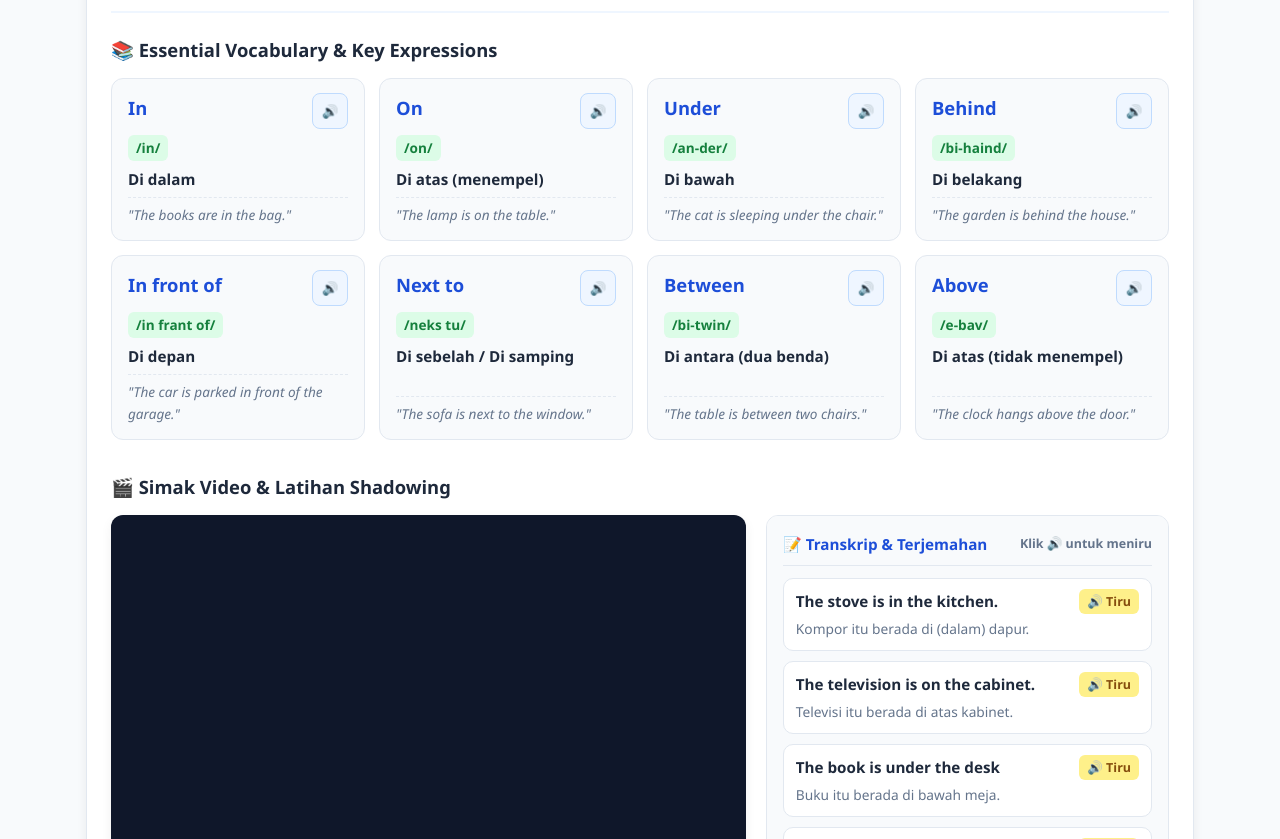
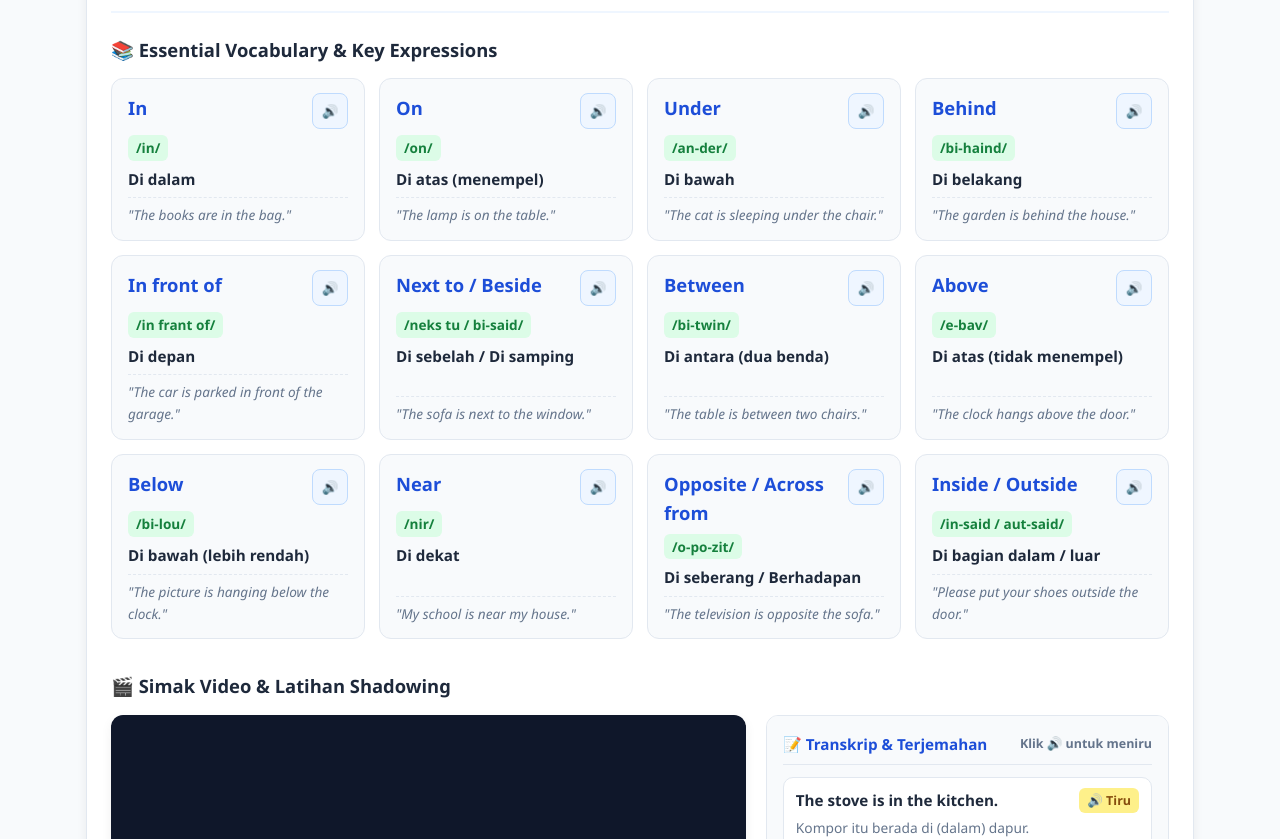
Before and after one commit to rioforchollege-acc/englearn, a plain HTML site: page index.html in a window 1280 px wide. Shown: the part 546-1385 px from the top of the page. Drawn offline with Linux system fonts and the light colour scheme.

Commit message:
add more vocab

```diff
--- a/index.html
+++ b/index.html
@@ -520,9 +520,14 @@
               videoUrl: "https://youtu.be/f-p9ltpt6yI?si=ePJ6EQGeFYN0cIAt",
               vocabulary: [
                 { word: "My name is...", phonetic: "/mai neim iz/", meaning: "Nama saya adalah...", example: "My name is Galang." },
+                { word: "Nickname", phonetic: "/nik-neim/", meaning: "Nama panggilan", example: "You can call me Lang, that is my nickname." },
                 { word: "I am from...", phonetic: "/ai em from/", meaning: "Saya berasal dari...", example: "I am from Tondano." },
                 { word: "I live in...", phonetic: "/ai liv in/", meaning: "Saya tinggal di...", example: "I live in Sulawesi." },
+                { word: "Age / Years old", phonetic: "/eij / yirz old/", meaning: "Umur / Tahun", example: "I am thirteen years old." },
                 { word: "My hobby is...", phonetic: "/mai hobi iz/", meaning: "Hobi saya adalah...", example: "My hobby is playing football." },
+                { word: "Siblings", phonetic: "/sib-lingz/", meaning: "Saudara kandung", example: "I have two siblings, a brother and a sister." },
+                { word: "Student", phonetic: "/styu-dent/", meaning: "Siswa / Pelajar", example: "I am a seventh-grade student." },
+                { word: "Favorite", phonetic: "/fei-ve-rit/", meaning: "Kesukaan / Favorit", example: "My favorite color is blue." },
                 { word: "Nice to meet you", phonetic: "/nais tu mit yu/", meaning: "Senang bertemu denganmu", example: "Hello, nice to meet you!" }
               ],
               transcript: [
@@ -541,7 +546,13 @@
                 { word: "Best friend", phonetic: "/best frend/", meaning: "Sahabat baik", example: "She is my best friend." },
                 { word: "He / She is...", phonetic: "/hi / syi iz/", meaning: "Dia (laki-laki / perempuan) adalah...", example: "She is very kind." },
                 { word: "Classmate", phonetic: "/klas-meit/", meaning: "Teman sekelas", example: "Andre is my classmate." },
-                { word: "Friendly", phonetic: "/frend-li/", meaning: "Ramah", example: "Everyone likes her because she is friendly." }
+                { word: "Friendly", phonetic: "/frend-li/", meaning: "Ramah", example: "Everyone likes her because she is friendly." },
+                { word: "Helpful", phonetic: "/help-ful/", meaning: "Suka menolong", example: "Galang is a helpful friend." },
+                { word: "Cheerful", phonetic: "/cir-ful/", meaning: "Ceria", example: "Monita always looks cheerful every morning." },
+                { word: "Tall / Short", phonetic: "/tol / syort/", meaning: "Tinggi / Pendek", example: "My brother is tall, but I am short." },
+                { word: "Curly hair", phonetic: "/ker-li her/", meaning: "Rambut keriting", example: "He has short curly hair." },
+                { word: "Wears glasses", phonetic: "/werz gla-siz/", meaning: "Memakai kacamata", example: "Andre wears glasses when reading." },
+                { word: "Together", phonetic: "/tu-ge-der/", meaning: "Bersama-sama", example: "We study English together after school." }
               ],
               transcript: [
                 { en: "This is my best friend, Monita.", id: "Ini adalah sahabat baik saya, Monita." },
@@ -565,7 +576,12 @@
                 { word: "Spicy", phonetic: "/spai-si/", meaning: "Pedas", example: "I like spicy sambal." },
                 { word: "Sweet", phonetic: "/swit/", meaning: "Manis", example: "This banana fritter is sweet." },
                 { word: "Savory", phonetic: "/sei-ve-ri/", meaning: "Gurih", example: "Chicken soup tastes savory." },
-                { word: "Breakfast", phonetic: "/brek-fest/", meaning: "Sarapan", example: "I eat bread for breakfast." }
+                { word: "Salty", phonetic: "/sol-ti/", meaning: "Asin", example: "The fried fish is a bit salty." },
+                { word: "Sour", phonetic: "/sau-er/", meaning: "Asam", example: "Mango juice tastes sweet and sour." },
+                { word: "Crunchy / Crispy", phonetic: "/kran-ci / kris-pi/", meaning: "Renyah / Garing", example: "Crackers are very crunchy." },
+                { word: "Breakfast", phonetic: "/brek-fest/", meaning: "Sarapan", example: "I eat bread for breakfast." },
+                { word: "Lunch", phonetic: "/lanc/", meaning: "Makan siang", example: "We have lunch at twelve o'clock." },
+                { word: "Beverage / Drink", phonetic: "/bev-rij / dringk/", meaning: "Minuman", example: "Iced tea is my favorite beverage." }
               ],
               transcript: [
                 { en: "My favorite food is Indonesian fried rice.", id: "Makanan favorit saya adalah nasi goreng Indonesia." },
@@ -582,7 +598,13 @@
                 { word: "Ingredients", phonetic: "/in-gri-di-ens/", meaning: "Bahan-bahan masakan", example: "Prepare all the ingredients first." },
                 { word: "Frying pan", phonetic: "/frai-ing pen/", meaning: "Wajan penggorengan", example: "Heat the oil in the frying pan." },
                 { word: "Spoon & Fork", phonetic: "/spun en fork/", meaning: "Sendok & Garpu", example: "We eat noodles with a spoon and fork." },
-                { word: "Cut / Chop", phonetic: "/kat / cop/", meaning: "Memotong / Mencincang", example: "Chop the garlic into small pieces." }
+                { word: "Knife", phonetic: "/naif/", meaning: "Pisau", example: "Be careful when using a sharp knife." },
+                { word: "Cutting board", phonetic: "/ka-ting bord/", meaning: "Talenan", example: "Slice the vegetables on the cutting board." },
+                { word: "Bowl & Plate", phonetic: "/bol en pleit/", meaning: "Mangkuk & Piring", example: "Serve the hot soup in a big bowl." },
+                { word: "Spatula", phonetic: "/spa-tyu-la/", meaning: "Sodet / Spatula", example: "Flip the omelet using a spatula." },
+                { word: "Cut / Chop", phonetic: "/kat / cop/", meaning: "Memotong / Mencincang", example: "Chop the garlic into small pieces." },
+                { word: "Stir / Mix", phonetic: "/ster / miks/", meaning: "Mengaduk / Mencampur", example: "Stir the sugar into the tea." },
+                { word: "Fry / Boil", phonetic: "/frai / boil/", meaning: "Menggoreng / Merebus", example: "Boil the water before adding noodles." }
               ],
               transcript: [
                 { en: "To make a simple omelet, we need two eggs and a pinch of salt.", id: "Untuk membuat telur dadar sederhana, kita butuh dua telur dan sejumput garam." },
@@ -605,7 +627,13 @@
                 { word: "Living room", phonetic: "/li-ving rum/", meaning: "Ruang tamu / keluarga", example: "We watch TV in the living room." },
                 { word: "Bedroom", phonetic: "/bed-rum/", meaning: "Kamar tidur", example: "My bedroom is clean and tidy." },
                 { word: "Kitchen", phonetic: "/ki-cen/", meaning: "Dapur", example: "Mother cooks dinner in the kitchen." },
-                { word: "Bathroom", phonetic: "/bath-rum/", meaning: "Kamar mandi", example: "Wash your hands in the bathroom." }
+                { word: "Bathroom", phonetic: "/bath-rum/", meaning: "Kamar mandi", example: "Wash your hands in the bathroom." },
+                { word: "Dining room", phonetic: "/dai-ning rum/", meaning: "Ruang makan", example: "Our family eats together in the dining room." },
+                { word: "Garage", phonetic: "/ga-raj/", meaning: "Garasi", example: "Father parks his car in the garage." },
+                { word: "Garden / Yard", phonetic: "/gar-den / yard/", meaning: "Taman / Halaman", example: "There are colorful flowers in the garden." },
+                { word: "Porch / Terrace", phonetic: "/porc / te-res/", meaning: "Teras rumah", example: "Grandfather reads a newspaper on the porch." },
+                { word: "Attic", phonetic: "/a-tik/", meaning: "Loteng", example: "We keep old boxes in the attic." },
+                { word: "Laundry room", phonetic: "/lon-dri rum/", meaning: "Ruang cuci", example: "The washing machine is in the laundry room." }
               ],
               transcript: [
                 { en: "Welcome to my house! Let me show you around.", id: "Selamat datang di rumahku! Mari saya tunjukkan sekelilingnya." },
@@ -624,9 +652,13 @@
                 { word: "Under", phonetic: "/an-der/", meaning: "Di bawah", example: "The cat is sleeping under the chair." },
                 { word: "Behind", phonetic: "/bi-haind/", meaning: "Di belakang", example: "The garden is behind the house." },
                 { word: "In front of", phonetic: "/in frant of/", meaning: "Di depan", example: "The car is parked in front of the garage." },
-                { word: "Next to", phonetic: "/neks tu/", meaning: "Di sebelah / Di samping", example: "The sofa is next to the window." },
+                { word: "Next to / Beside", phonetic: "/neks tu / bi-said/", meaning: "Di sebelah / Di samping", example: "The sofa is next to the window." },
                 { word: "Between", phonetic: "/bi-twin/", meaning: "Di antara (dua benda)", example: "The table is between two chairs." },
-                { word: "Above", phonetic: "/e-bav/", meaning: "Di atas (tidak menempel)", example: "The clock hangs above the door." }
+                { word: "Above", phonetic: "/e-bav/", meaning: "Di atas (tidak menempel)", example: "The clock hangs above the door." },
+                { word: "Below", phonetic: "/bi-lou/", meaning: "Di bawah (lebih rendah)", example: "The picture is hanging below the clock." },
+                { word: "Near", phonetic: "/nir/", meaning: "Di dekat", example: "My school is near my house." },
+                { word: "Opposite / Across from", phonetic: "/o-po-zit/", meaning: "Di seberang / Berhadapan", example: "The television is opposite the sofa." },
+                { word: "Inside / Outside", phonetic: "/in-said / aut-said/", meaning: "Di bagian dalam / luar", example: "Please put your shoes outside the door." }
               ],
               transcript: [
                 { en: "The stove is in the kitchen.", id: "Kompor itu berada di (dalam) dapur." },
```
